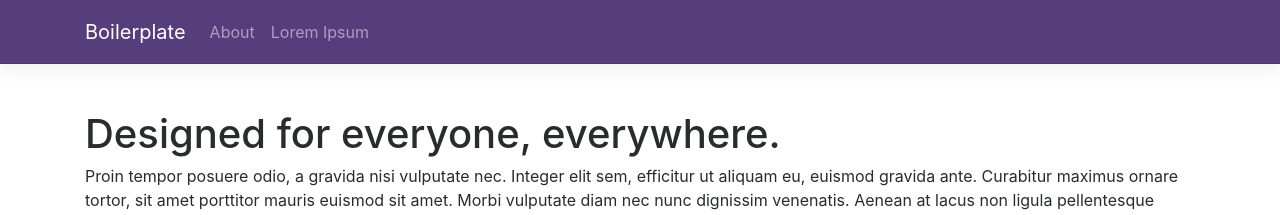
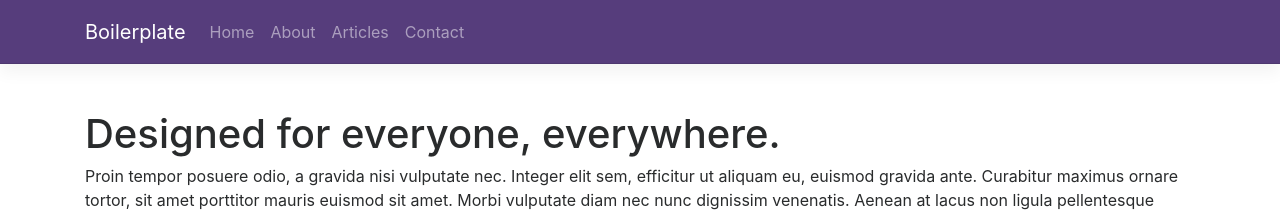
Before and after one commit to krussll/etsysimplicity, a Jekyll site: the page built from index.md, in a window 1280 px wide. Shown: the top 215 px of the page. Built offline with Jekyll 4.4.1, drawn with Linux system fonts in a browser that asks for light colours; a script that is not in the unit is left out.

Commit message:
Update nav.html

```diff
--- a/_includes/nav.html
+++ b/_includes/nav.html
@@ -1,17 +1,23 @@
 
 <header class="navbar navbar-dark navbar-toggleable-md bd-navbar">
   <nav class="container">
-    <a class="navbar-brand" href="{{ site.url }}">
+    <a class="navbar-brand text-center" href="{{ site.url }}">
       Boilerplate
     </a>
 
     <div class="navbar-nav-scroll" id="bd-main-nav">
       <ul class="navbar-nav bd-navbar-nav flex-row">
         <li class="nav-item">
-          <a class="nav-link{% if page.url == '/about/' %} active{% endif %}" href="{{ site.url }}about">About</a>
+          <a class="nav-link{% if page.url == '/' %} active{% endif %}" href="{{ site.url }}">Home</a>
         </li>
         <li class="nav-item">
-          <a class="nav-link{% if page.url == '/lorem-ipsum/ %} active{% endif %}" href="{{ site.url }}#">Lorem Ipsum</a>
+          <a class="nav-link{% if page.url == '/about' %} active{% endif %}" href="{{ site.url }}about">About</a>
+        </li>
+        <li class="nav-item">
+          <a class="nav-link{% if page.url == '/articles' %} active{% endif %}" href="{{ site.url }}articles">Articles</a>
+        </li>
+        <li class="nav-item">
+          <a class="nav-link{% if page.url == '/contact' %} active{% endif %}" href="{{ site.url }}contact">Contact</a>
         </li>
       </ul>
     </div>
```
